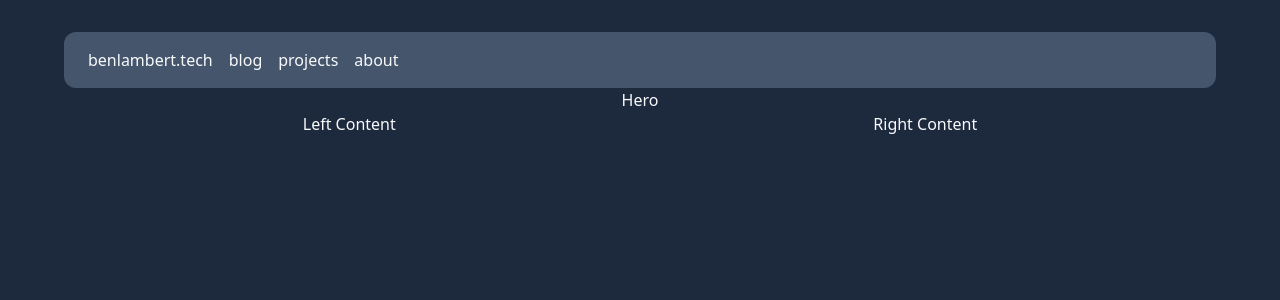
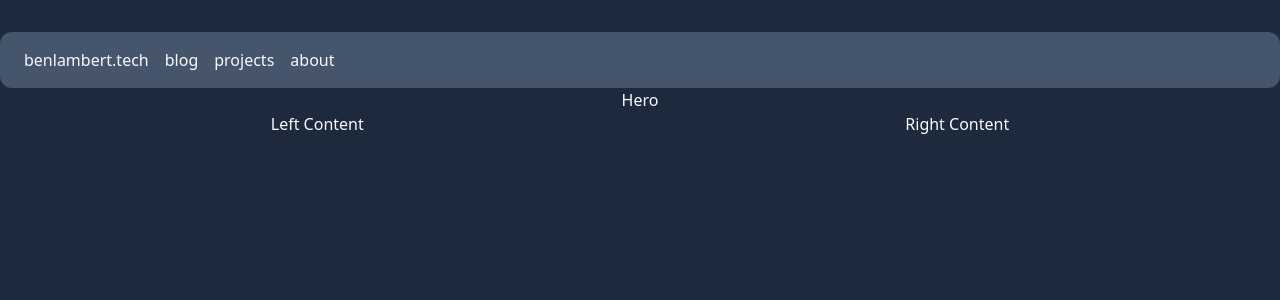
Before and after one commit to benlambert43/home, a Next.js app in the folder home-web-ui/: page / in a window 1280 px wide. Shown: the top 300 px of the page. Built offline with nearby package versions, Linux system fonts and the light colour scheme.

Commit message:
remove layout padding

```diff
--- a/home-web-ui/app/layout.tsx
+++ b/home-web-ui/app/layout.tsx
@@ -16,9 +16,9 @@ const RootLayout = ({
     <html lang="en">
       <body>
         <div className="min-h-screen min-w-screen bg-slate-800 text-slate-50">
-          <div className="px-16 py-8">
+          <div className="py-8">
             <Navbar />
-            <div>{children}</div>
+            {children}
           </div>
         </div>
       </body>
```
